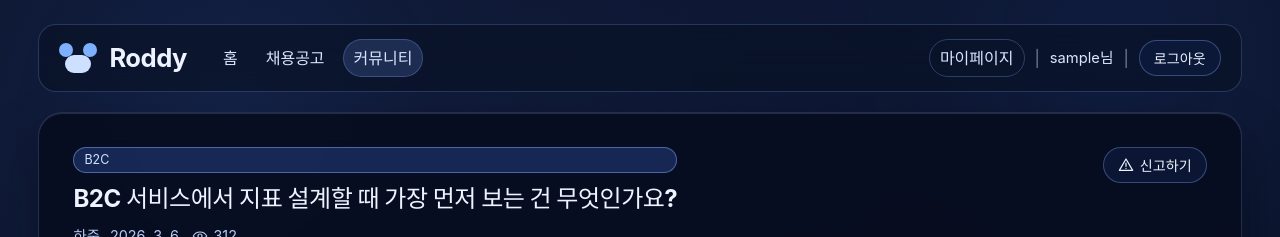
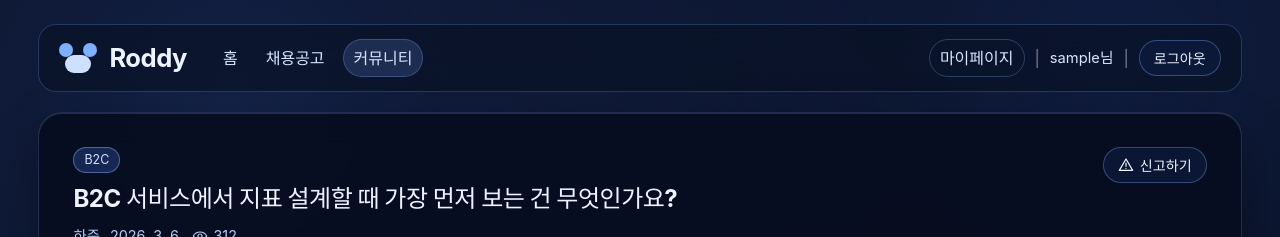
Before and after one commit to roddy-hongik/roddy_fe, a React (Vite) app: page /community/1 in a window 1280 px wide. Shown: the top 237 px of the page. Built offline with nearby package versions, Linux system fonts and the light colour scheme; no server answers; sample sign-in values are in the browser's storage; a web font is replaced by a local one.

Commit message:
[Feat] 커뮤니티 ui tnwjd

```diff
--- a/src/community/styles/community-pages.css
+++ b/src/community/styles/community-pages.css
@@ -112,9 +112,11 @@
   color: #edf4ff;
   display: inline-flex;
   align-items: center;
+  justify-content: center;
   gap: 6px;
   cursor: pointer;
   font-size: 0.88rem;
+  text-align: center;
 }
 
 .community-primary-btn {
@@ -213,6 +215,10 @@
 .community-post-tag {
   display: inline-flex;
   align-items: center;
+  justify-content: center;
+  justify-self: start;
+  width: fit-content;
+  max-width: 100%;
   height: 26px;
   border-radius: 999px;
   font-size: 0.78rem;
@@ -296,6 +302,8 @@
 .community-submit-btn {
   justify-self: end;
   min-width: 140px;
+  min-height: 42px;
+  padding: 0 18px;
 }
 
 .community-detail-header {
```
